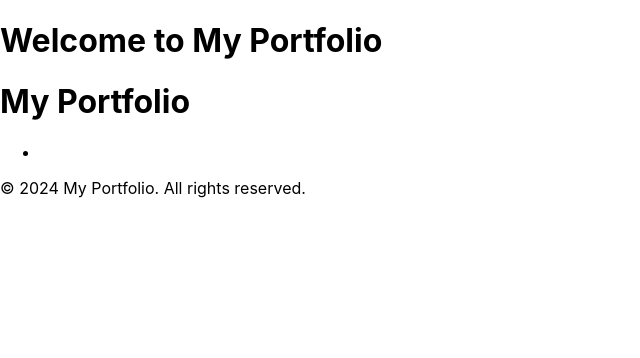
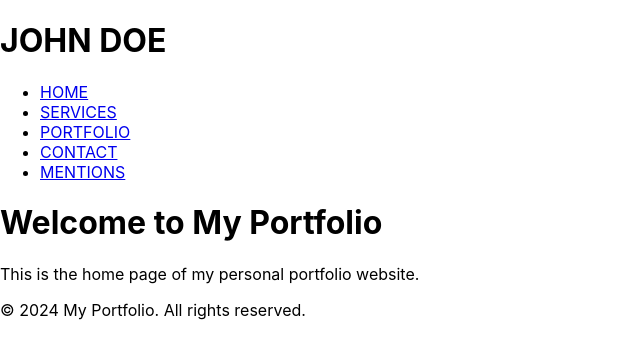
Before and after one commit to Aurore-Cr/devoir-bilan-5-monportefolio, a React (Create React App) app: page / in a window 1280 px wide. Shown: the top 358 px of the page, without its empty margins (0-640 px from the left). Built offline with nearby package versions, Linux system fonts and the light colour scheme.

Commit message:
ajout des links et correction BrowserRouter

```diff
--- a/package.json
+++ b/package.json
@@ -7,8 +7,11 @@
     "@testing-library/jest-dom": "^6.9.1",
     "@testing-library/react": "^16.3.1",
     "@testing-library/user-event": "^13.5.0",
+    "bootstrap": "^5.3.8",
     "react": "^19.2.3",
+    "react-bootstrap": "^2.10.10",
     "react-dom": "^19.2.3",
+    "react-router-dom": "^7.12.0",
     "react-scripts": "5.0.1",
     "web-vitals": "^2.1.4"
   },
--- a/src/App.jsx
+++ b/src/App.jsx
@@ -2,37 +2,30 @@ import React from "react";
 import { BrowserRouter, Routes, Route } from "react-router-dom";
 import Header from "./components/Header";
 import Footer from "./components/Footer";
-import Contact from "./components/Contact";
-import Mentions from "./components/Mentions";
-import Portefolio from "./components/Portefolio";
-import Home from "./components/Home";
-import Services from "./components/Services";
+import Home from "./pages/Home";
+import Services from "./pages/Services";
+import Portefolio from "./pages/Portefolio";
+import Contact from "./pages/Contact";
+import Mentions from "./pages/Mentions";
 
 function App() {
   return (
+    <BrowserRouter>
       <div className="App">
         <Header />
         {/* Other components and content can go here */}
         <main>
-        <h1>My Portfolio</h1>
-        <nav>
-          <ul>
-            <li>
-              <BrowserRouter>
           <Routes>
-                  <Route path="/" component={Home} />
-                  <Route exact path="/services" component={Services} />
-                  <Route exact path="/portefolio" component={Portefolio} />
-                  <Route exact path="/contact" component={Contact} />
-                  <Route exact path="/mentions" component={Mentions} />
+            <Route path="/" element={<Home />} />
+            <Route path="/services" element={<Services />} />
+            <Route path="/portefolio" element={<Portefolio />} />
+            <Route path="/contact" element={<Contact />} />
+            <Route path="/mentions" element={<Mentions />} />
           </Routes>
-              </BrowserRouter>
-            </li>
-          </ul>
-        </nav>
         </main>
         <Footer />
       </div>
+    </BrowserRouter>
   );
 }
 
--- a/src/components/Header.jsx
+++ b/src/components/Header.jsx
@@ -1,7 +1,28 @@
+import { Link } from "react-router-dom";
+
 function Header() {
   return (
     <header className="App-header">
-      <h1>Welcome to My Portfolio</h1>
+      <h1>JOHN DOE</h1>
+      <nav>
+        <ul>
+          <li>
+            <Link to="/">HOME</Link>
+          </li>
+          <li>
+            <Link to="/services">SERVICES</Link>
+          </li>
+          <li>
+            <Link to="/portefolio">PORTFOLIO</Link>
+          </li>
+          <li>
+            <Link to="/contact">CONTACT</Link>
+          </li>
+          <li>
+            <Link to="/mentions">MENTIONS</Link>
+          </li>
+        </ul>
+      </nav>
     </header>
   );
 }
```
Also changed, not shown: 1 other file (tests, documents, lock files or other folders). Lines whose indentation alone changed are shown as unchanged.
